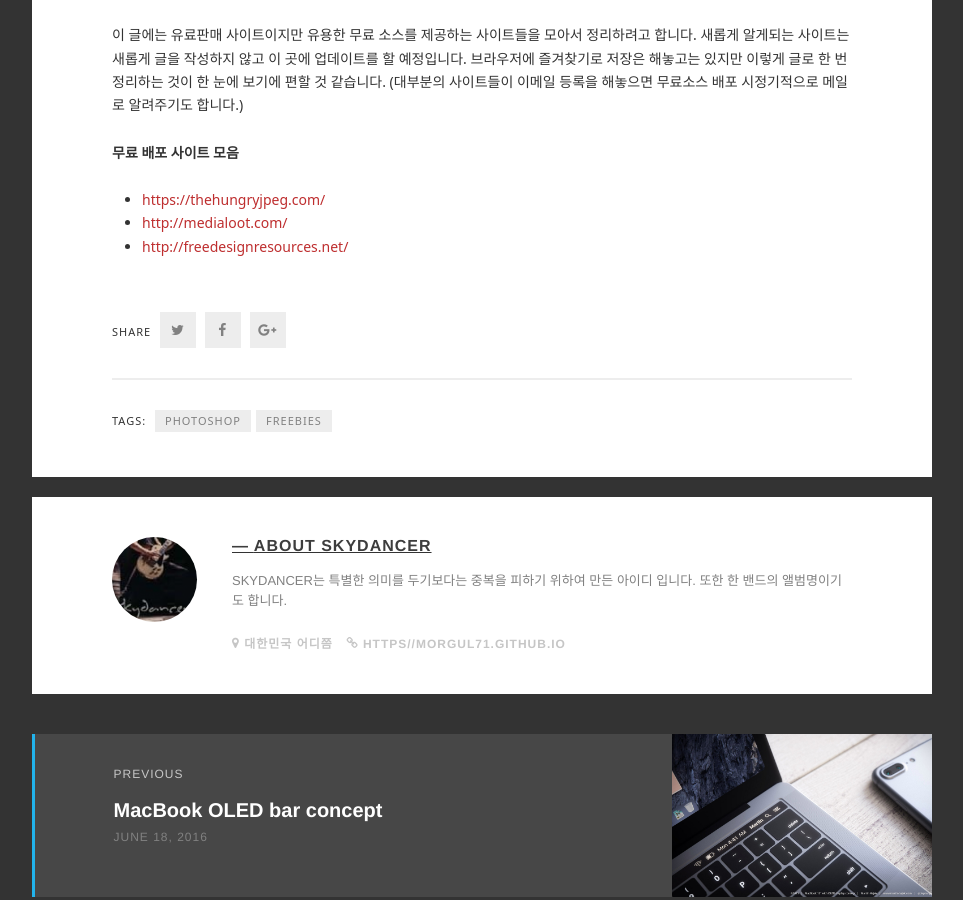
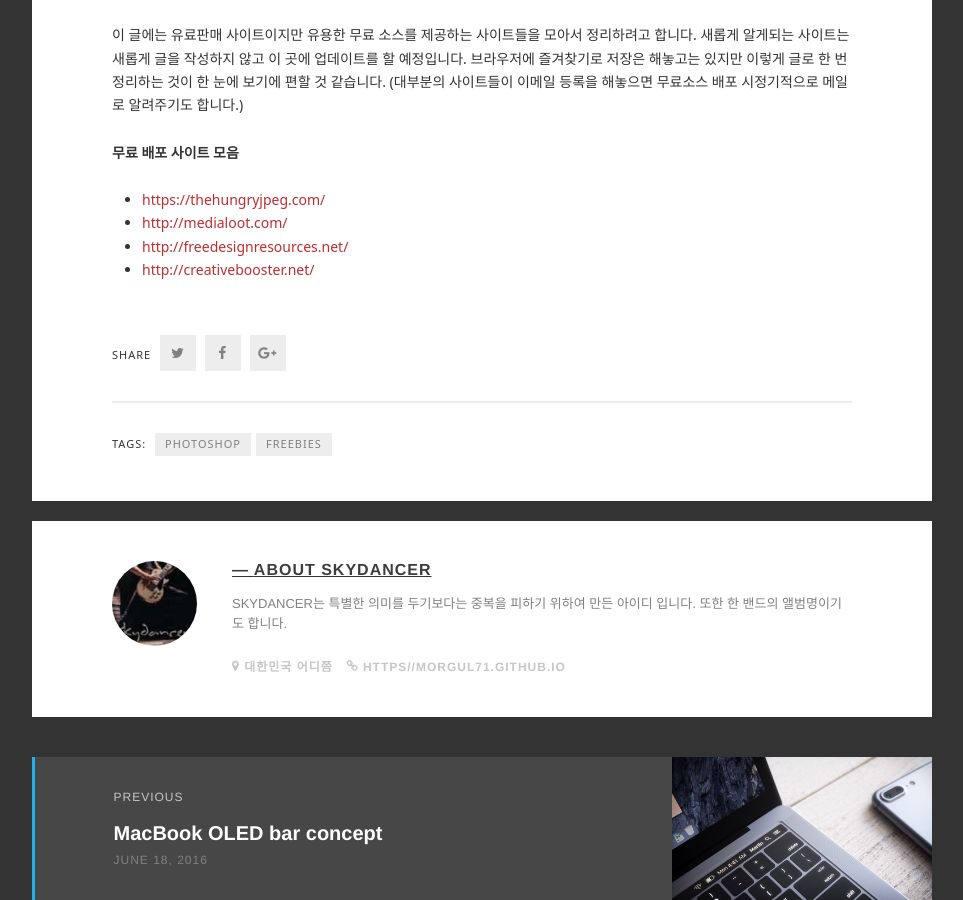
Before and after one commit to morgul71/morgul71.github.io, a Jekyll site: the page built from _posts/2016-06-23-Freebies.md, in a window 1280 px wide and 900 px high, scrolled down 1812 px. Shown: the whole window, without its empty margins (8-971 px from the left). Built offline with Jekyll 4.4.1, drawn with Linux system fonts in a browser that asks for light colours; some web fonts are replaced; comment, search, counter and statistics services are not loaded; some of the changed lines change nothing that is shown.

Commit message:
Update 2016-06-23-Freebies.md

```diff
--- a/_posts/2016-06-23-Freebies.md
+++ b/_posts/2016-06-23-Freebies.md
@@ -29,3 +29,4 @@ tags: [Photoshop, Freebies]
 + [https://thehungryjpeg.com/](https://thehungryjpeg.com/freebies/)
 + [http://medialoot.com/](http://medialoot.com/free/)
 + [http://freedesignresources.net/](http://freedesignresources.net/)
++ [http://creativebooster.net/](http://creativebooster.net/)
```
